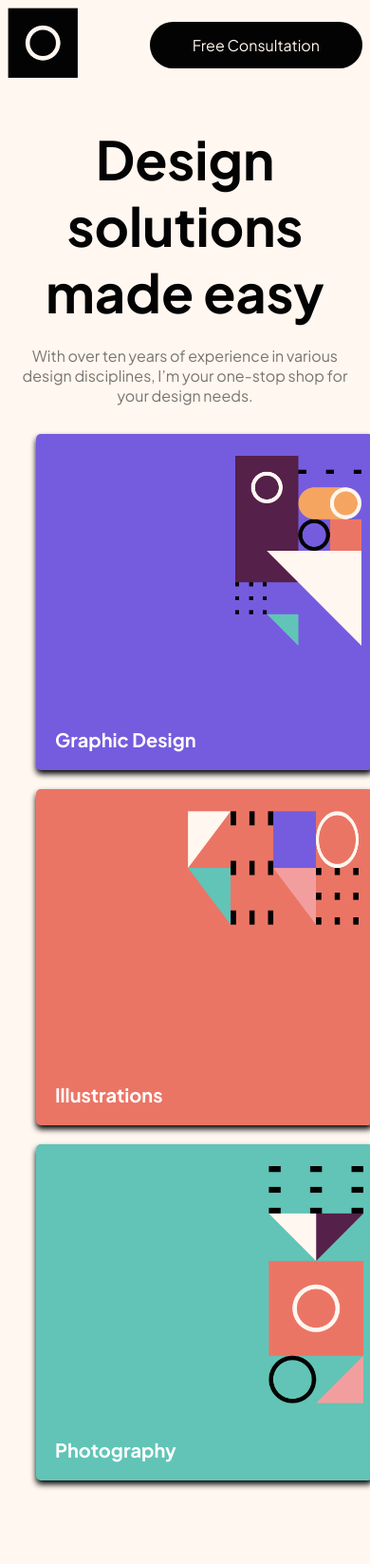
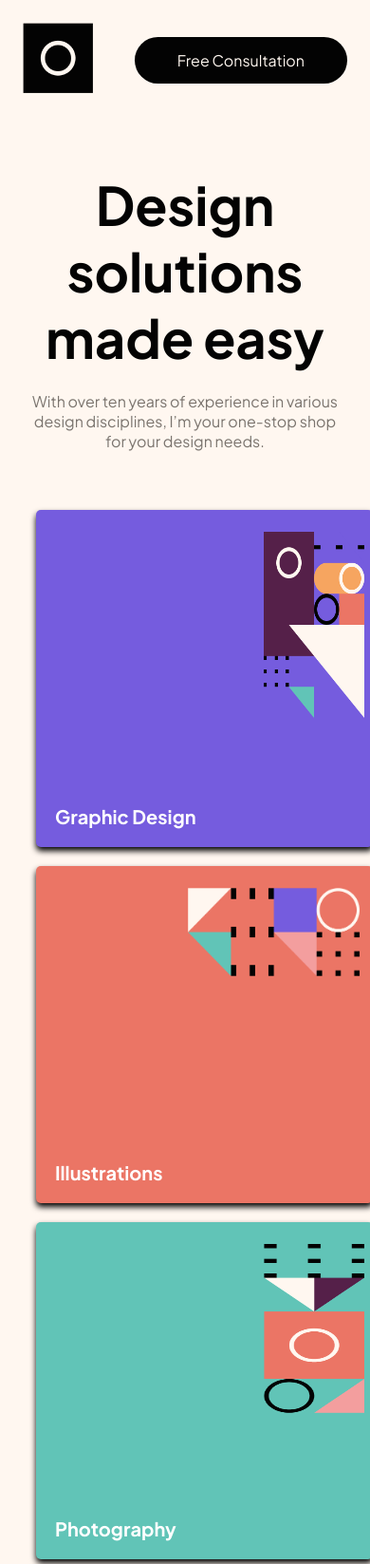
Before and after one commit to emaalmar/Proyecto-Figma, a plain HTML site: page index.html in a window 390 px wide. Shown: the top 1647 px of the page at 95% size. Drawn offline with Linux system fonts and the light colour scheme.

Commit message:
Se cambiaron a medidas más responsivas

```diff
--- a/styles.css
+++ b/styles.css
@@ -8,11 +8,11 @@ nav {
   display: flex;
   justify-content: space-between;
   align-items: center;
-
+  padding: 1rem;
 }
 
 #logo img {
-  width: 74px;
+  width: 4.625rem;
   aspect-ratio: 1;
 }
 
@@ -20,63 +20,38 @@ nav {
   background-color: #030303;
   color: #FFF7F0;
   text-decoration: none;
-  padding: 14px 45px;
+  padding: 0.875rem 2.812rem;
   border-radius: 1000px;
 
 }
 
 .text-content {
   text-align: center;
+  padding: 1rem;
 }
 
 h1 {
-  font-size: 56px;
-  margin-block-end: 22px;
+  font-size: 3.5rem;
+  margin-block-end: 1.375rem;
 }
 
 .text-content p {
   color: #7A746E;
 }
 
-/* .image-container {
-  display: flex;
-  gap: 24px;
-} */
-
-/* .image-container a {
-  aspect-ratio: 4 / 5;
-  background-color: lavender;
-  border: #030303 solid 1px;
-  flex-basis: 100%;
-
-} */
-
-/* .grap {
-font-display:flex;
-margin-bottom: 129px;
-margin-inline-start: 422px;
-width: 250px;
-}
-
-/* .bottom {
-display: flex;
-margin-bottom: 5px;
-} */
-
-
 .image-container {
   display: flex;
   justify-content: space-evenly;
   align-items: center;
-  gap: 20px;
-  margin: 30px;
+  gap: 1.25rem;
+  margin: 1.875rem;
   flex-wrap: wrap;
 }
 
 .card {
   position: relative;
-  width: 355px;
-  height: 354px;
+  width: 22.18rem;
+  height: 22.18rem;
   box-sizing: border-box;
   border-radius: 5px;
   overflow: hidden;
@@ -98,18 +73,18 @@ margin-bottom: 5px;
 .grap-1 {
   padding: 20px;
   position: relative;
-  width: auto;
-  height: 200px;
+  width: 30%;
+  height: 55%;
   object-fit: fill;
   top: 3PX;
-  left: 190px;
+  left: 220px;
 }
 
 .grap-2 {
   padding: 20px;
   position: relative;
-  width: 180px;
-  height: 120px;
+  width: 51%;
+  height: 26%;
   object-fit: fill;
   top: 3PX;
   left: 140px;
@@ -118,19 +93,19 @@ margin-bottom: 5px;
 .grap-3 {
   position: relative;
   padding: 20px;
-  width: auto;
-  height: 250px;
+  width: 30%;
+  height: 50%;
   object-fit: fill;
   top: 3PX;
-  left: 225px;
+  left: 220px;
 }
 
 h2 {
   position: absolute;
-  bottom: 20px;
-  left: 20px;
+  bottom: 1.25rem;
+  left: 1.25rem;
   color: rgb(255, 255, 255);
-  font-size: 20px;
+  font-size: 1.25rem;
   font-weight: bold;
   z-index: 2;
   margin: 0;
@@ -140,8 +115,8 @@ h2 {
   display: flex;
   justify-content: center;
   align-items: center;
-  gap: 12px;
-  margin: 150px;
+  gap: 0.75rem;
+  margin: 9.375rem;
   flex-wrap: wrap;
 }
 
```
